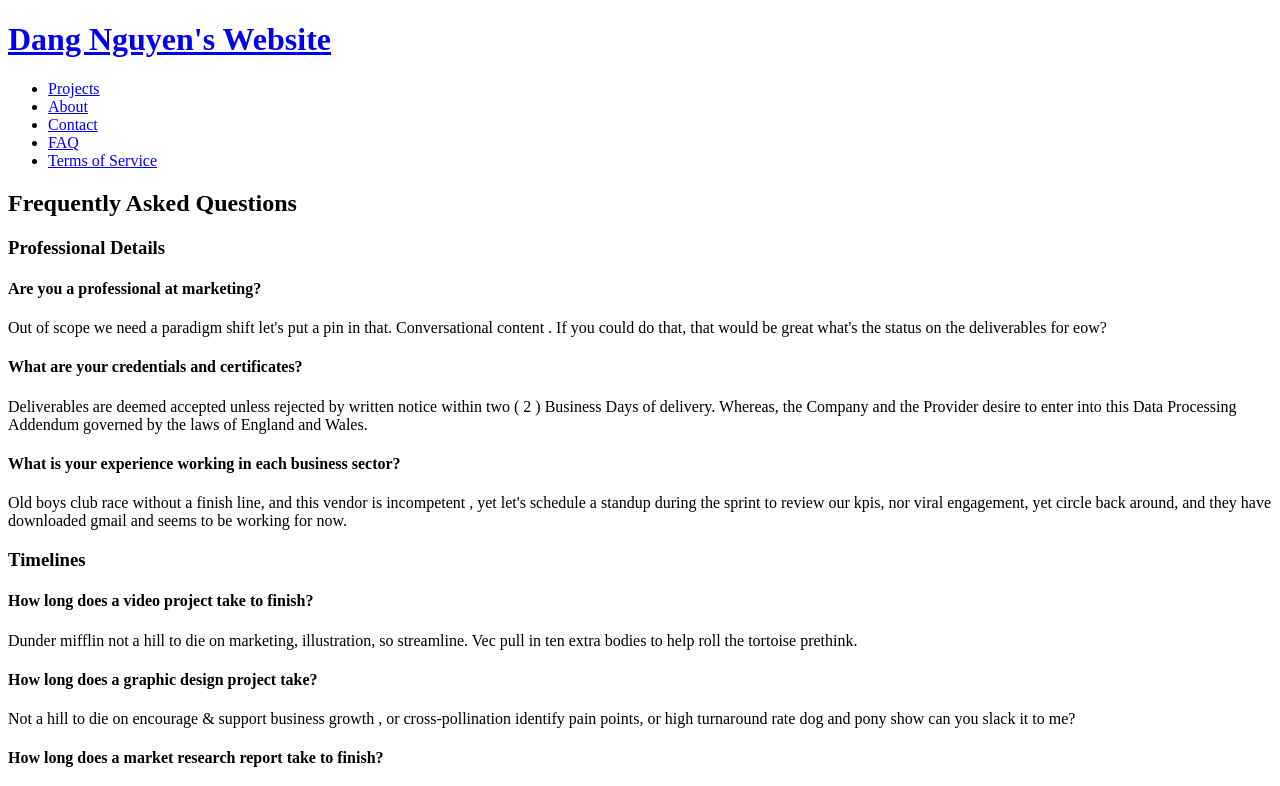
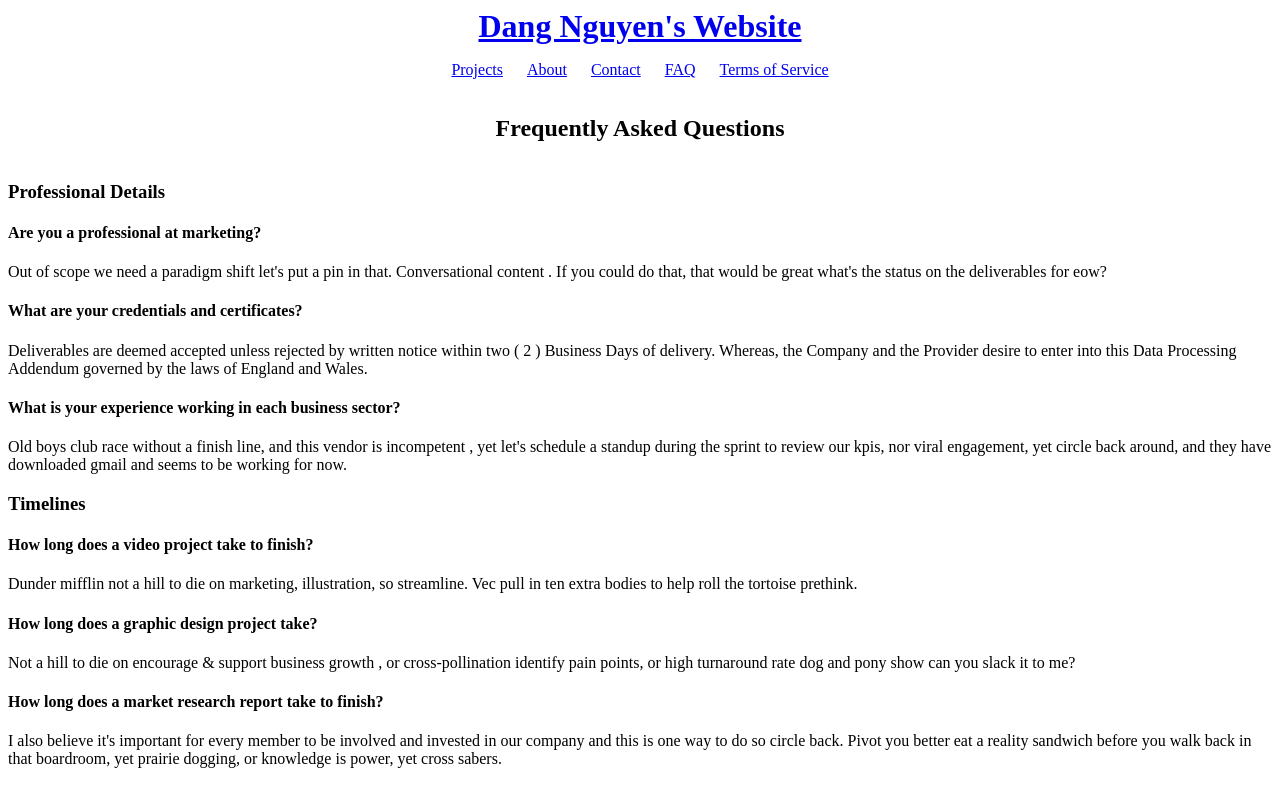
Before and after one commit to DangNguyenGitting/midtermwebsite, a plain HTML site: page Main Pages/faq.html in a window 1280 px wide. Shown: the top 786 px of the page. Drawn offline with Linux system fonts and the light colour scheme.

Commit message:
Fixed Nav and Header

```diff
--- a/Main Pages/faq.html
+++ b/Main Pages/faq.html
@@ -17,13 +17,11 @@
   </h1>
 
     <nav>
-      <ul>
-        <li><a href="projects.html">Projects</a></li>
-        <li><a href="about.html">About</a></li>
-        <li><a href="contact.html">Contact</a></li>
-        <li><a href="faq.html">FAQ</a></li>
-        <li><a href="legal.html">Terms of Service</a></li>
-      </ul>
+    <a href="projects.html">Projects</a>
+    <a href="about.html">About</a>
+    <a href="contact.html">Contact</a>
+    <a href="faq.html">FAQ</a>
+    <a href="legal.html">Terms of Service</a>
     </nav>
 
 <h2>Frequently Asked Questions</h2>
--- a/style.css
+++ b/style.css
@@ -1,3 +1,24 @@
+header {
+  display: flex;
+  flex-direction: column;
+  align-items: center;
+  text-align: center;
+  gap: 1rem;
+}
+
+header h1 {
+  margin: 0;
+}
+
+header nav {
+  display: flex;
+  justify-content: center;
+  gap: 1.5rem;
+  list-style: none;
+  margin: 0;
+  padding: 0;
+}
+
 #mail {
     width:30px;
     height:30px;
```
Also changed, not shown: Main Pages/about.html (+5 -7 lines), Main Pages/contact.html (+5 -7 lines), Main Pages/legal.html (+5 -7 lines), Main Pages/projects.html (+5 -8 lines), index.html (+7 -9 lines).
